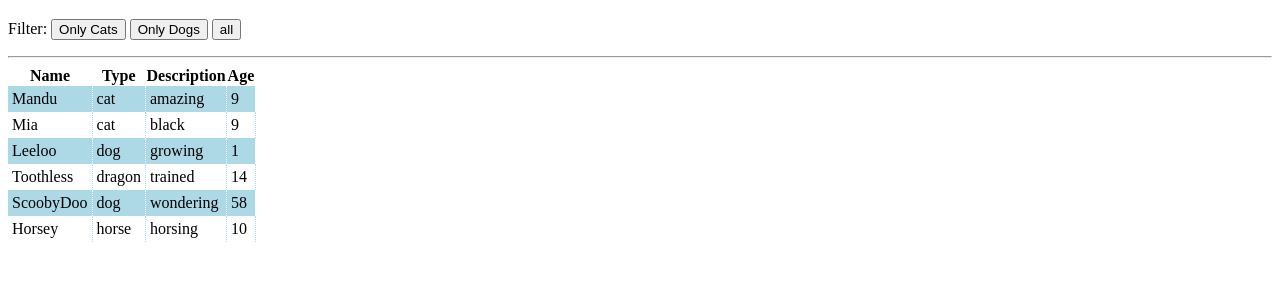
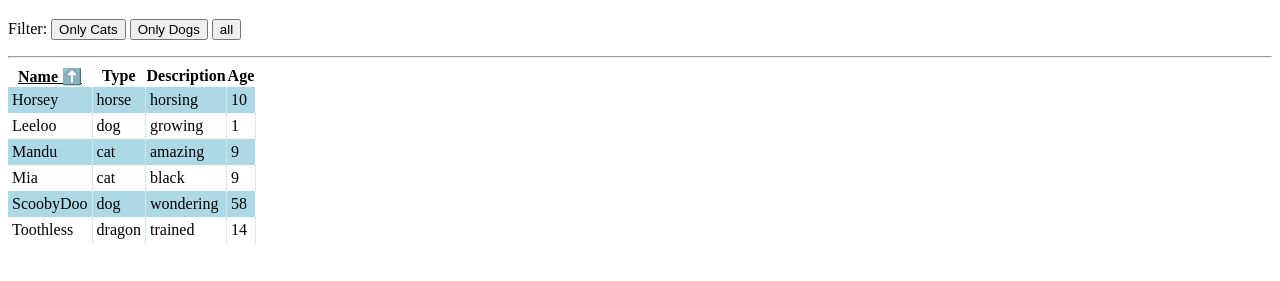
Before and after one commit to Alberte-Remmer/exercises, a plain HTML site: page animalbase/animalbase.html in a window 1280 px wide. Both pictures are taken after a click on the element "Name". Shown: the part 61-342 px from the top of the page. Drawn offline with Linux system fonts and the light colour scheme.

Commit message:
animalbase med filtrering og sortering

```diff
--- a/animalbase/animalbase.css
+++ b/animalbase/animalbase.css
@@ -6,13 +6,20 @@
   text-decoration: underline;
 }
 
+#sorting th.sortby[data-sort-direction="asc"]::after {
+  content: " ⬇️";
+}
+
+#sorting th.sortby[data-sort-direction="desc"]::after {
+  content: " ⬆️";
+}
+
 #list {
   border-collapse: collapse;
 }
 
 #list tbody tr td {
   padding: 4px;
-
 }
 
 #list tbody tr:nth-child(odd) td {
@@ -21,6 +28,5 @@
 }
 
 #list tbody tr:nth-child(even) td {
-
   border-right: rgb(171, 219, 252) 1px dotted;
 }
--- a/animalbase/animalbase.js
+++ b/animalbase/animalbase.js
@@ -12,6 +12,12 @@ const Animal = {
   age: 0,
 };
 
+const settings = {
+  filter: "all",
+  sortBy: "name",
+  sortDir: "asc",
+};
+
 function start() {
   console.log("ready");
 
@@ -23,6 +29,8 @@ function start() {
 
 function registerButtons() {
   document.querySelectorAll("[data-action='filter']").forEach((button) => button.addEventListener("click", selectFilter));
+
+  document.querySelectorAll("[data-action='sort']").forEach((button) => button.addEventListener("click", selectSort));
 }
 
 async function loadJSON() {
@@ -55,20 +63,24 @@ function prepareObject(jsonObject) {
 function selectFilter(event) {
   const filter = event.target.dataset.filter;
   console.log(`User selected ${filter}`);
-  filterList(filter);
+  setFilter(filter);
 }
 
-function filterList(filterBy) {
-  let filteredList = allAnimals;
-  if (animalType === "cat") {
+function setFilter(filter) {
+  settings.filterBy = filter;
+  buildList();
+}
+
+function filterList(filteredList) {
+  if (settings.filterBy === "cat") {
     //create a filtered list of only cats
     filteredList = allAnimals.filter(isCat);
-  } else if (animalType === "dog") {
+  } else if (settings.filterBy === "dog") {
     //create a filtered list of only dogs
     filteredList = allAnimals.filter(isDog);
   }
 
-  displayList(filteredList);
+  return filteredList;
 }
 
 function isCat(animal) {
@@ -77,6 +89,61 @@ function isCat(animal) {
 
 function isDog(animal) {
   return animal.type === "dog";
+}
+
+function selectSort(event) {
+  const sortBy = event.target.dataset.sort;
+  const sortDir = event.target.dataset.sortDirection;
+
+  //find "old" sortby element and remove .sortBy
+  const oldElement = document.querySelector(`[data-sort='${settings.sortBy}']`);
+  oldElement.classList.remove("sortby");
+
+  //Indicate active sort
+  event.target.classList.add("sortby");
+
+  //toggle the direction!
+  if (sortDir === "asc") {
+    event.target.dataset.sortDirection = "desc";
+  } else {
+    event.target.dataset.sortDirection = "asc";
+  }
+
+  console.log(`User selected ${sortBy} - ${sortDir}`);
+  setSort(sortBy, sortDir);
+}
+
+function setSort(sortBy, sortDir) {
+  settings.sortBy = sortBy;
+  settings.sortDir = sortDir;
+  buildList();
+}
+
+function sortList(sortedList) {
+  let direction = 1;
+  if (settings.sortDir == "desc") {
+    direction = -1;
+  } else {
+    settings.direction = 1;
+  }
+
+  sortedList = sortedList.sort(sortByProperty);
+
+  function sortByProperty(animalA, animalB) {
+    if (animalA[settings.sortBy] < animalB[settings.sortBy]) {
+      return -1 * direction;
+    } else {
+      return 1 * direction;
+    }
+  }
+  return sortedList;
+}
+
+function buildList() {
+  const currentList = filterList(allAnimals);
+  const sortedList = sortList(currentList);
+
+  displayList(sortedList);
 }
 
 function displayList(animals) {
```
Also changed, not shown: animalbase/animalbase.html (+3 -0 lines), theme-switcher/index.js (+14 -0 lines).
